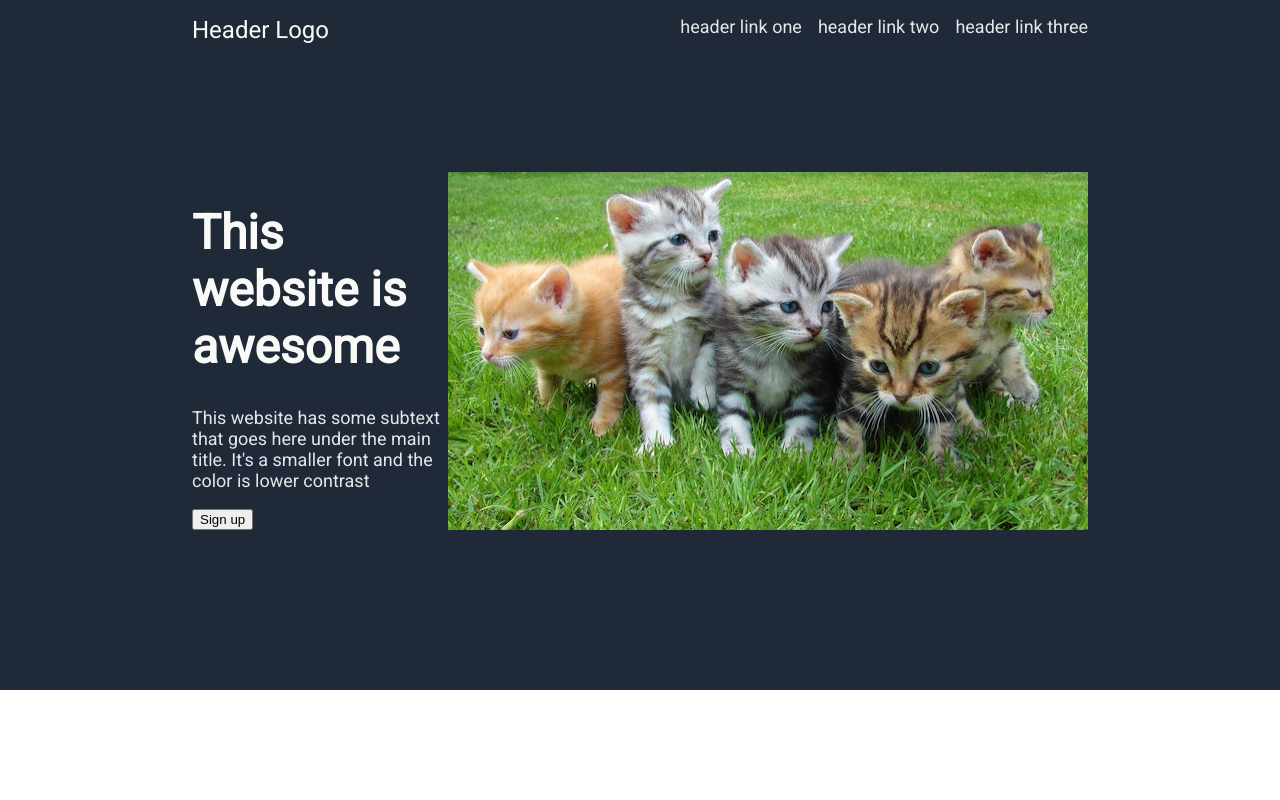
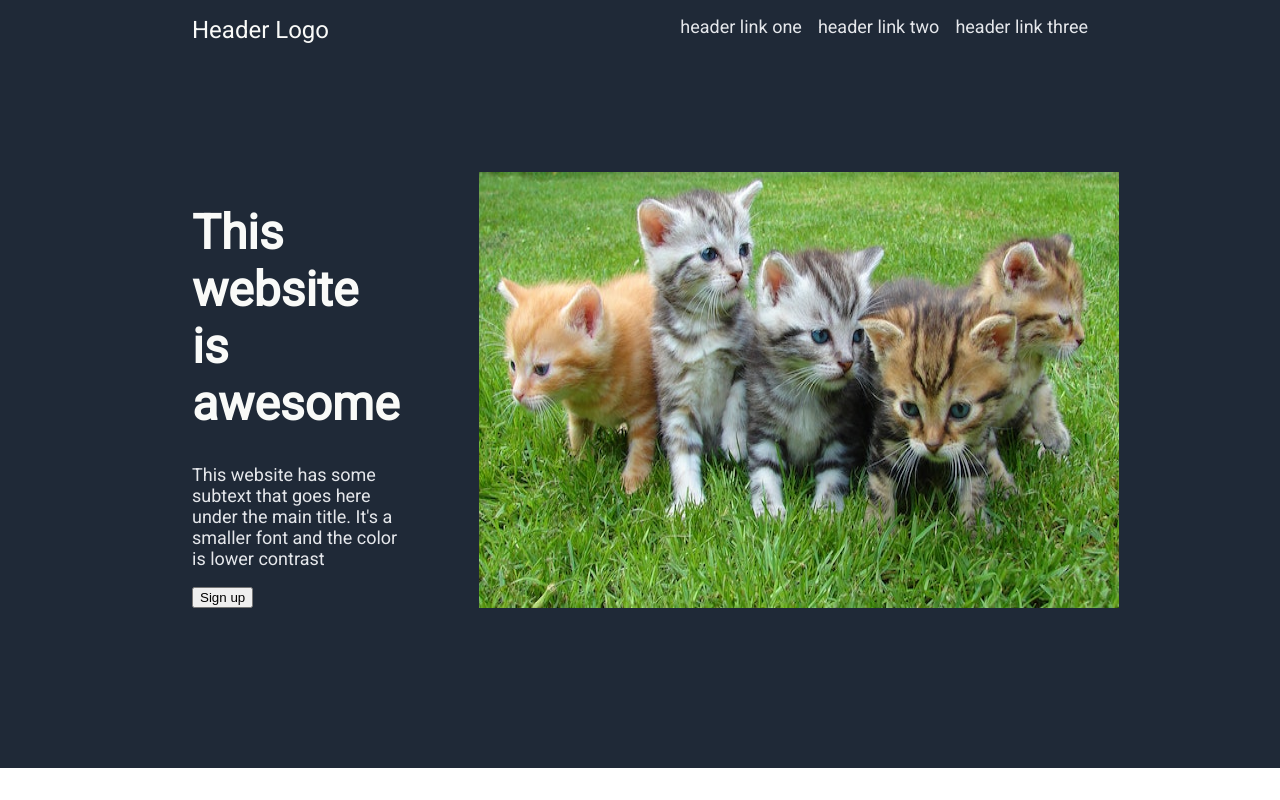
Before and after one commit to bytecoil/odin-landing-page, a plain HTML site: page index.html in a window 1280 px wide. Drawn offline with Linux system fonts and the light colour scheme.

Commit message:
Add a gap between header content elements

```diff
--- a/style.css
+++ b/style.css
@@ -49,4 +49,5 @@ header,
     display: flex;
     justify-content: space-between;
     margin-top: 8em;
+    gap: 5em;
 }
```
